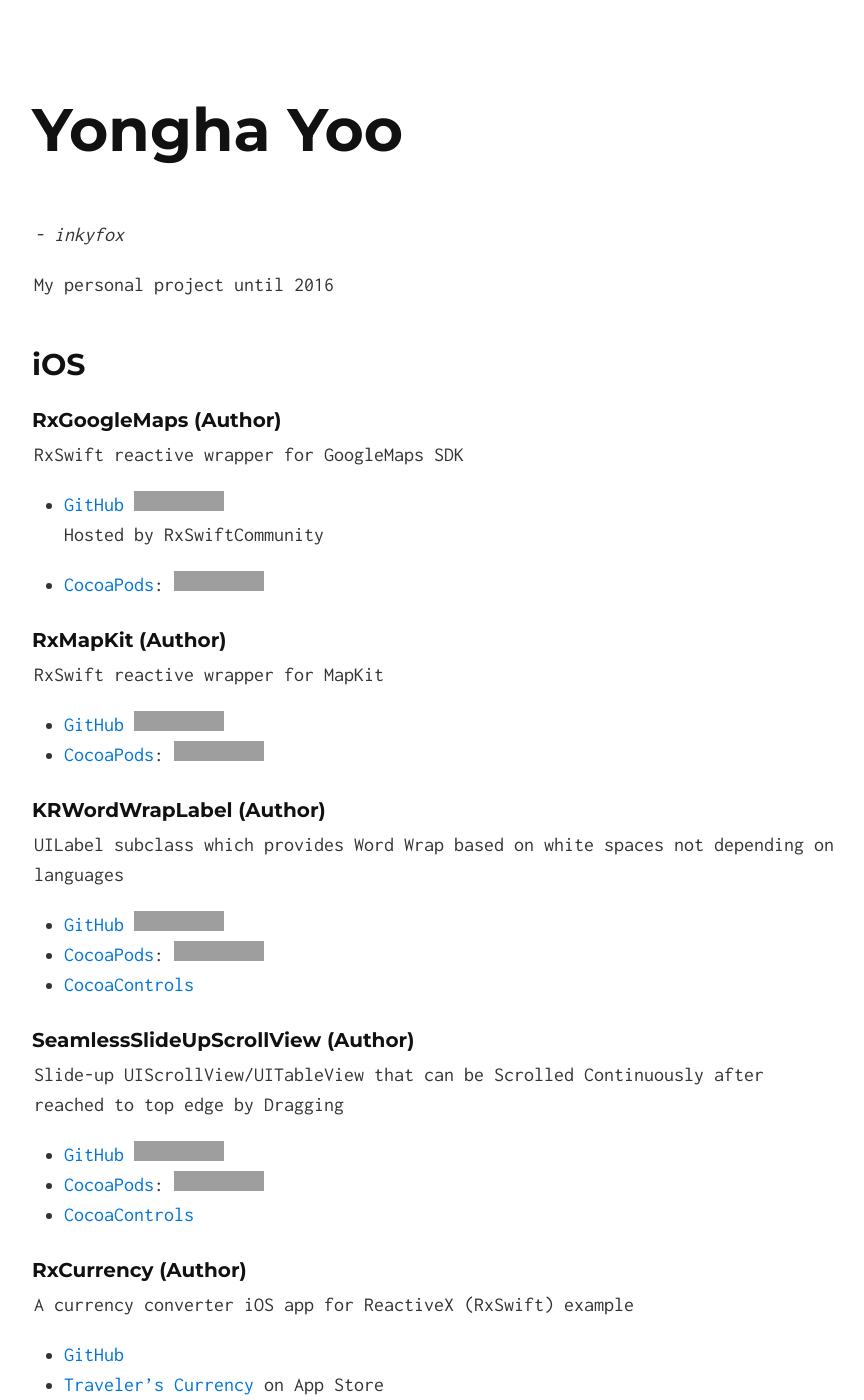
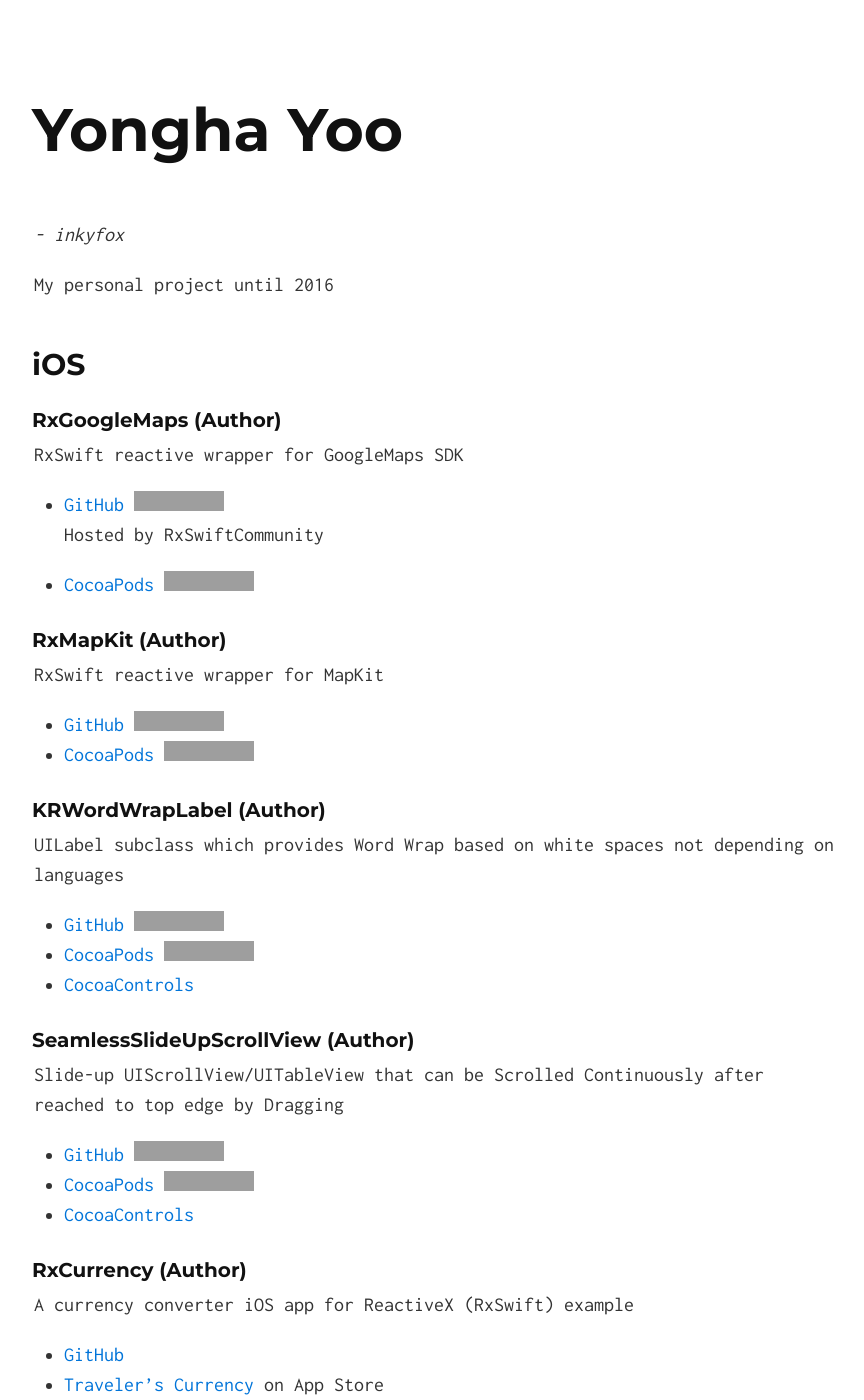
Before and after one commit to inkyfox/inkyfox.github.io, a Jekyll site: the page built from index.md, in a window 1280 px wide and 1400 px high. Shown: the whole window, without its empty margins (206-1070 px from the left). Built offline with Jekyll 4.4.1, drawn with Linux system fonts in a browser that asks for light colours; grey boxes are pictures that could not be loaded.

Commit message:
Tweak details

```diff
--- a/index.md
+++ b/index.md
@@ -15,7 +15,7 @@
   <iframe src="https://ghbtns.com/github-btn.html?user=RxSwiftCommunity&amp;repo=RxGoogleMaps&amp;type=watch&amp;count=true"
   allowtransparency="true" frameborder="0" scrolling="0" width="170px" height="20px" valigh="center"></iframe>
   Hosted by RxSwiftCommunity
-* [CocoaPods](https://cocoapods.org/pods/RxGoogleMaps): [![CocoaPods](https://img.shields.io/cocoapods/dt/RxGoogleMaps.svg)](https://cocoapods.org/pods/RxGoogleMaps)
+* [CocoaPods](https://cocoapods.org/pods/RxGoogleMaps) [![CocoaPods](https://img.shields.io/cocoapods/dt/RxGoogleMaps.svg)](https://cocoapods.org/pods/RxGoogleMaps)
 
 ### RxMapKit (Author)
 RxSwift reactive wrapper for MapKit
@@ -23,7 +23,7 @@
 * [GitHub](https://github.com/inkyfox/RxMapKit)
   <iframe src="https://ghbtns.com/github-btn.html?user=inkyfox&amp;repo=RxMapKit&amp;type=watch&amp;count=true"
   allowtransparency="true" frameborder="0" scrolling="0" width="170px" height="20px" valigh="center"></iframe>
-* [CocoaPods](https://cocoapods.org/pods/RxMapKit): [![CocoaPods](https://img.shields.io/cocoapods/dt/RxMapKit.svg)](https://cocoapods.org/pods/RxMapKit)
+* [CocoaPods](https://cocoapods.org/pods/RxMapKit) [![CocoaPods](https://img.shields.io/cocoapods/dt/RxMapKit.svg)](https://cocoapods.org/pods/RxMapKit)
 
 ### KRWordWrapLabel (Author)
 UILabel subclass which provides Word Wrap based on white spaces not depending on languages
@@ -31,7 +31,7 @@
 * [GitHub](https://github.com/inkyfox/KRWordWrapLabel)
   <iframe src="https://ghbtns.com/github-btn.html?user=inkyfox&amp;repo=KRWordWrapLabel&amp;type=watch&amp;count=true"
   allowtransparency="true" frameborder="0" scrolling="0" width="170px" height="20px" valigh="center"></iframe>
-* [CocoaPods](https://cocoapods.org/pods/KRWordWrapLabel): [![CocoaPods](https://img.shields.io/cocoapods/dt/KRWordWrapLabel.svg)](https://cocoapods.org/pods/KRWordWrapLabel)
+* [CocoaPods](https://cocoapods.org/pods/KRWordWrapLabel) [![CocoaPods](https://img.shields.io/cocoapods/dt/KRWordWrapLabel.svg)](https://cocoapods.org/pods/KRWordWrapLabel)
 * [CocoaControls](https://www.cocoacontrols.com/controls/krwordwraplabel)
 
 ### SeamlessSlideUpScrollView (Author)
@@ -40,7 +40,7 @@
 * [GitHub](https://github.com/inkyfox/SeamlessSlideUpScrollView)
   <iframe src="https://ghbtns.com/github-btn.html?user=inkyfox&amp;repo=SeamlessSlideUpScrollView&amp;type=watch&amp;count=true"
   allowtransparency="true" frameborder="0" scrolling="0" width="170px" height="20px" valigh="center"></iframe>
-* [CocoaPods](https://cocoapods.org/pods/SeamlessSlideUpScrollView): [![CocoaPods](https://img.shields.io/cocoapods/dt/SeamlessSlideUpScrollView.svg)](https://cocoapods.org/pods/SeamlessSlideUpScrollView)
+* [CocoaPods](https://cocoapods.org/pods/SeamlessSlideUpScrollView) [![CocoaPods](https://img.shields.io/cocoapods/dt/SeamlessSlideUpScrollView.svg)](https://cocoapods.org/pods/SeamlessSlideUpScrollView)
 * [CocoaControls](https://www.cocoacontrols.com/controls/seamlessslideupscrollview)
 
 ### RxCurrency (Author)
@@ -55,6 +55,8 @@
 ImageView enabled the foreground especially for a hover effect, which also supports RippleDrawable from API21
 
 * [GitHub](https://github.com/inkyfox/RippleVisibleImageView)
+  <iframe src="https://ghbtns.com/github-btn.html?user=inkyfox&amp;repo=RippleVisibleImageView&amp;type=watch&amp;count=true"
+  allowtransparency="true" frameborder="0" scrolling="0" width="170px" height="20px" valigh="center"></iframe>
 
 ## Slides
 
```
